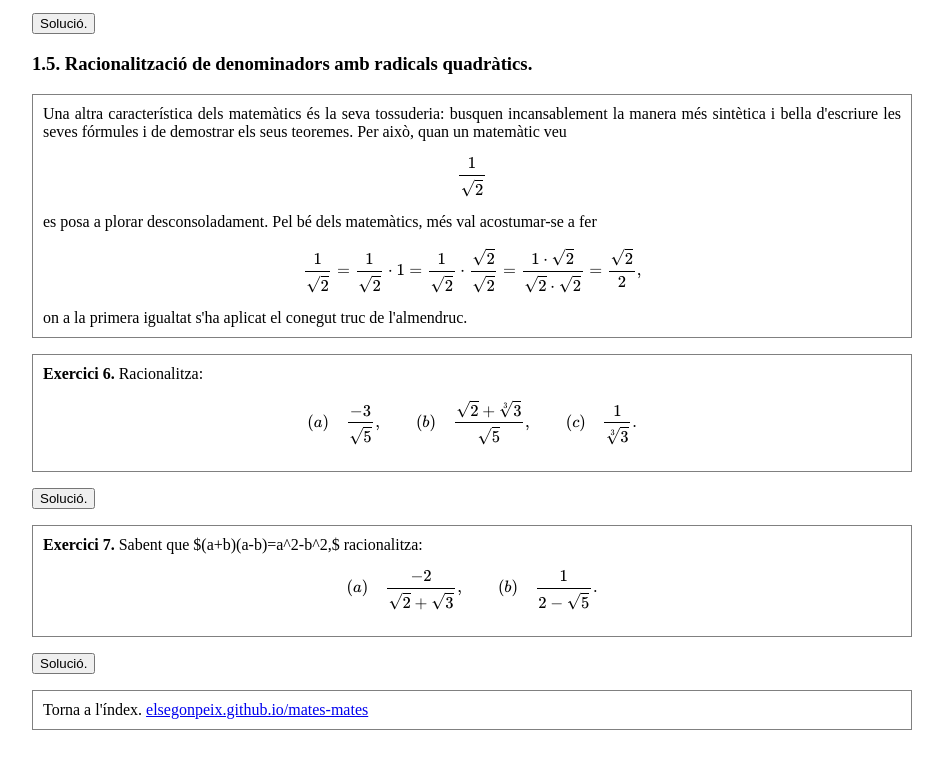
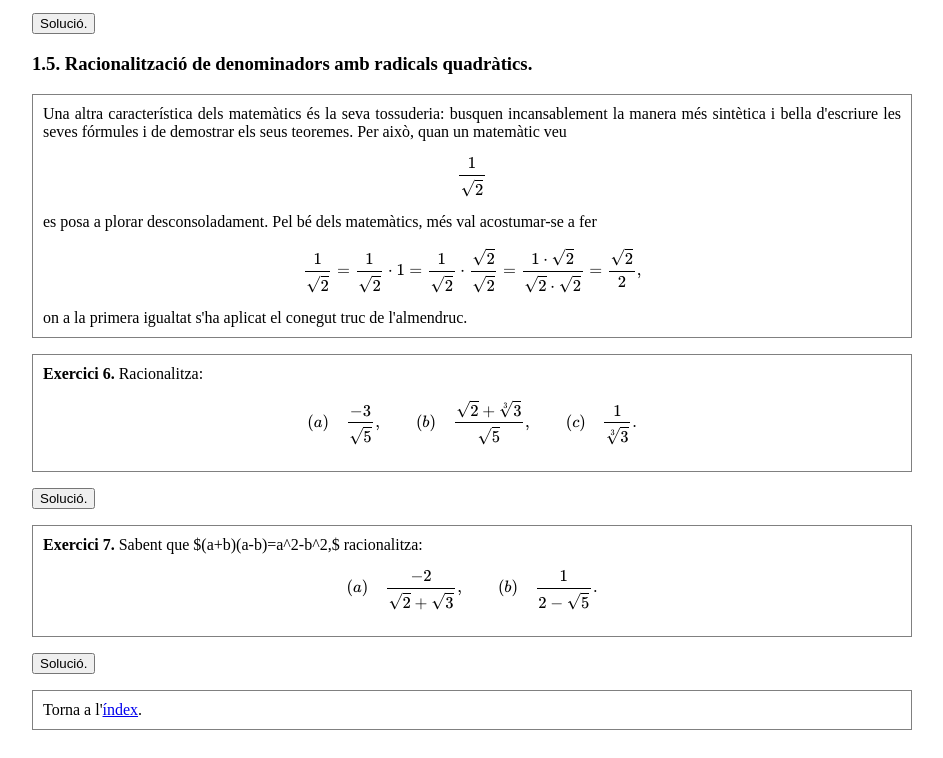
Before and after one commit to elsegonpeix/unitat1, a plain HTML site: page index.html in a window 1280 px wide. Shown: the part 3475-4233 px from the top of the page, without its empty margins (168-1111 px from the left). Drawn offline with nearby package versions, Linux system fonts and the light colour scheme; some packages are replaced by stand-ins of ours.

Commit message:
Update index.html

```diff
--- a/index.html
+++ b/index.html
@@ -283,11 +283,7 @@ $\quad(b)$ $-2-\sqrt{5}.$
 </p>
 <button onclick="xou('e7')">Solució.</button>
 
-<p>Torna a l'índex.
-<a href='https://elsegonpeix.github.io/mates-mates/'>
-elsegonpeix.github.io/mates-mates
-</a>
-</p>
+<p>Torna a l'<a href='https://elsegonpeix.github.io/mates-mates/'>índex</a>.</p>
 
 <script>
 function xou(id){
```
